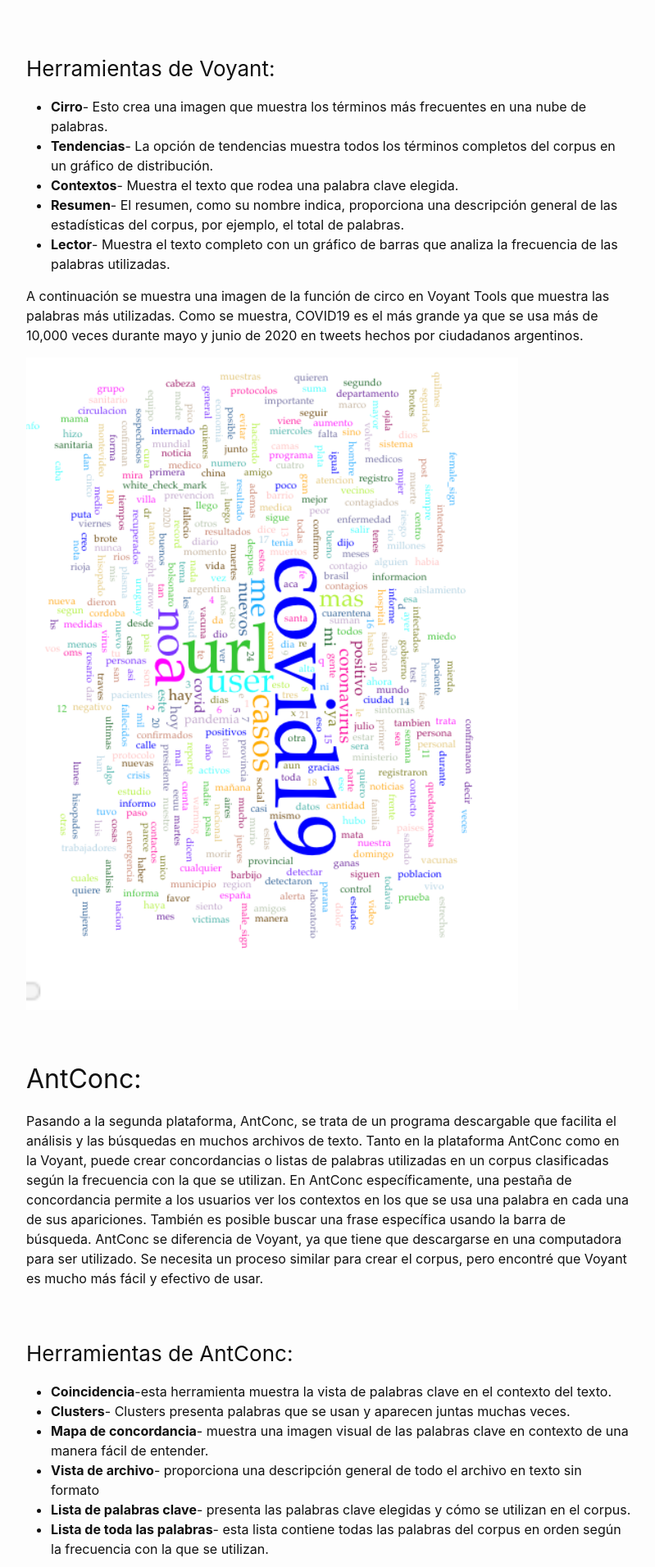
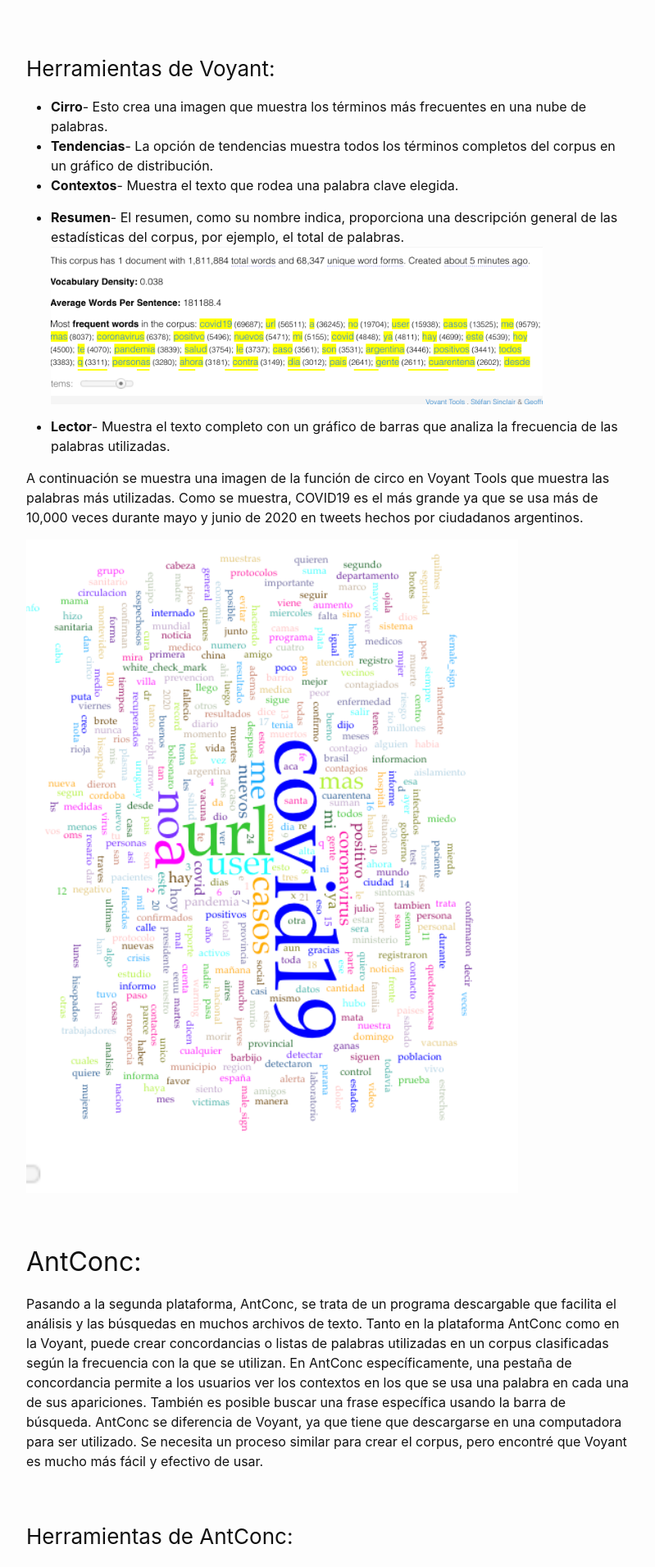
Before and after one commit to gmagnant00/gmagnant00.github.io, a Jekyll site: the page built from _posts/2021-11-14-ensayo3.md, in a window 1280 px wide. Shown: the part 1736-3647 px from the top of the page at 82% size, without its empty margins (238-1037 px from the left). Built offline with Jekyll 4.4.1, drawn with Linux system fonts in a browser that asks for light colours.

Commit message:
Update 2021-11-14-ensayo3.md

```diff
--- a/_posts/2021-11-14-ensayo3.md
+++ b/_posts/2021-11-14-ensayo3.md
@@ -29,13 +29,18 @@
 - **Cirro**- Esto crea una imagen que muestra los términos más frecuentes en una nube de palabras.
 - **Tendencias**- La opción de tendencias muestra todos los términos completos del corpus en un gráfico de distribución.
 - **Contextos**- Muestra el texto que rodea una palabra clave elegida.
+
 - **Resumen**- El resumen, como su nombre indica, proporciona una descripción general de las estadísticas del corpus, por ejemplo, el total de palabras.
+<img src="/assets/images/numwords.png" alt="vacia" width="600"/>
+
 - **Lector**- Muestra el texto completo con un gráfico de barras que analiza la frecuencia de las palabras utilizadas.
 
 
 A continuación se muestra una imagen de la función de circo en Voyant Tools que muestra las palabras más utilizadas. Como se muestra, COVID19 es el más grande ya que se usa más de 10,000 veces durante mayo y junio de 2020 en tweets hechos por ciudadanos argentinos.
 
 <img src="/assets/images/Untitled.png" alt="vacia" width="600"/>
+
+
 
 
 
```
